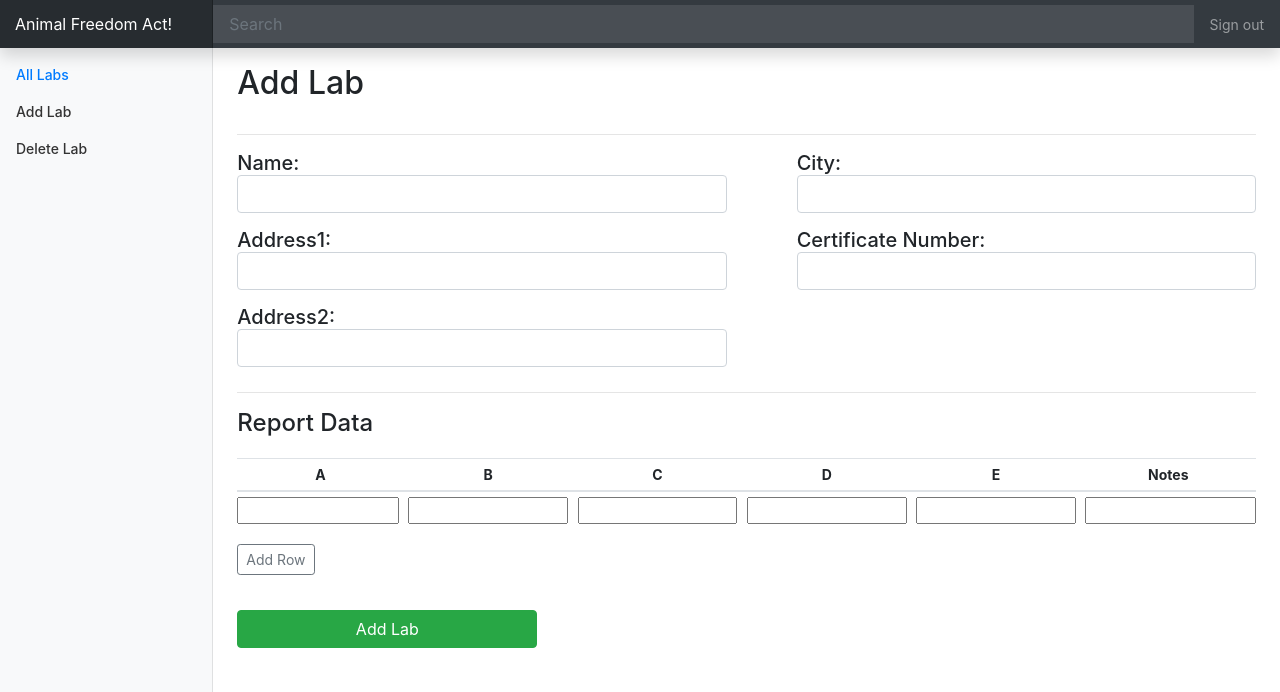
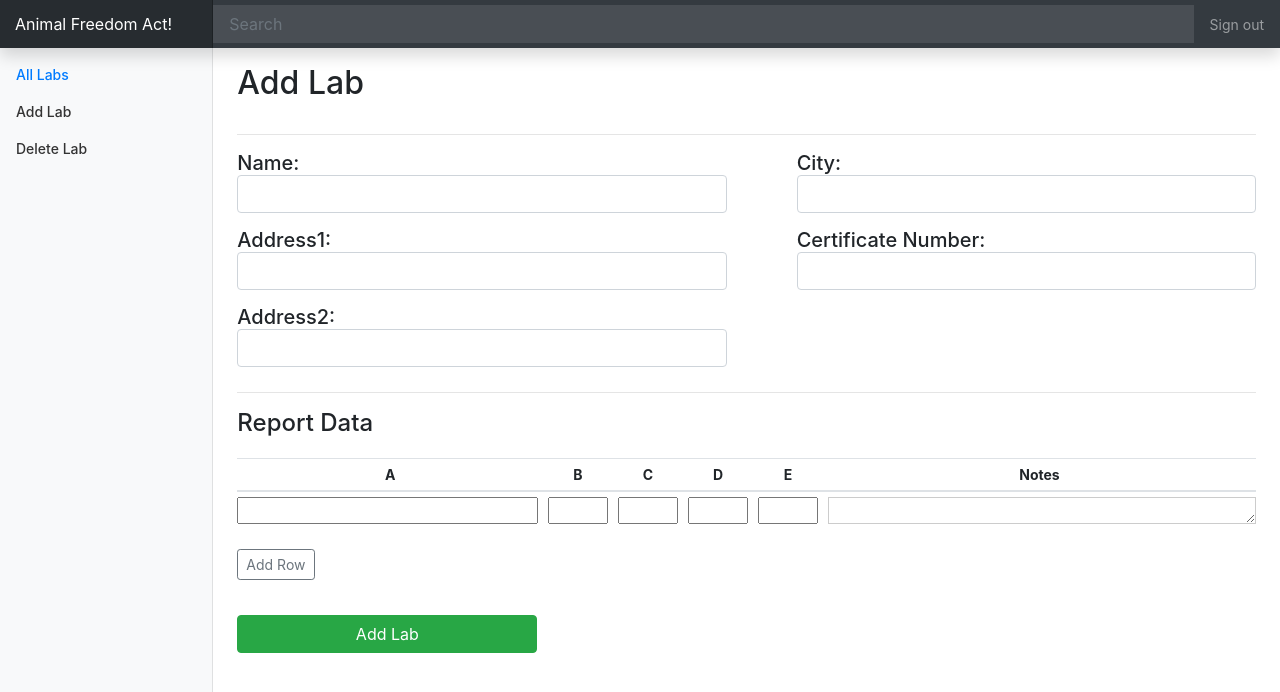
Before and after one commit to vincepreziose/afa_better, a React (Create React App) app: page /admin/lab/add in a window 1280 px wide. Shown: the top 692 px of the page. Built offline with nearby package versions, Linux system fonts and the light colour scheme; sample sign-in values are in the browser's storage.

Commit message:
feature/admin-panel + reformat reportdata row.

```diff
--- a/src/components/Admin/LabAdd/LabAdd.module.css
+++ b/src/components/Admin/LabAdd/LabAdd.module.css
@@ -30,3 +30,6 @@
 .BottomPush {
     margin-bottom: 15px;
 }
+.ReportDataNumeric {
+    width: 70px;
+}
--- a/src/components/Admin/LabAdd/index.js
+++ b/src/components/Admin/LabAdd/index.js
@@ -11,7 +11,7 @@ class LabAdd extends Component {
 
   state = {
     rows: []
-  }
+  };
 
   onSubmit = (formProps) => {
     console.log('Form Props: ', formProps)
@@ -39,18 +39,13 @@ class LabAdd extends Component {
     });
 
     reportRecord.push(
-      <tr
-        key={0}
-        style={{
-          backgroundColor: 'white'
-        }}
-      >
-        <td style={{ paddingLeft: '0' }}><input style={{ width: '100%'}} type="text"/></td>
-        <td><input style={{ width: '100%'}}  type="text"/></td>
-        <td><input style={{ width: '100%'}}  type="text"/></td>
-        <td><input style={{ width: '100%'}}  type="text"/></td>
-        <td><input style={{ width: '100%'}}  type="text"/></td>
-        <td style={{ paddingRight: '0' }}><input style={{ width: '100%'}}  type="text"/></td>
+      <tr key={0} style={{backgroundColor: 'white' }}>
+        <td style={{ paddingLeft: '0', width: '30%' }}><input style={{ width: '100%'}} type="text"/></td>
+        <td className={styles.ReportDataNumeric}><input style={{ width: '100%'}}  type="text"/></td>
+        <td className={styles.ReportDataNumeric}><input style={{ width: '100%'}}  type="text"/></td>
+        <td className={styles.ReportDataNumeric}><input style={{ width: '100%'}}  type="text"/></td>
+        <td className={styles.ReportDataNumeric}><input style={{ width: '100%'}}  type="text"/></td>
+        <td style={{ paddingRight: '0' }}><textarea style={{ width: '100%', border: '1px solid #CCCCCC'}} rows="1"></textarea></td>
       </tr>
     );
 
@@ -155,13 +150,14 @@ class LabAdd extends Component {
             <div className="btn-toolbar mb-2 mb-md-0">
               <div className="btn-group mr-2">
                 <button
+                  style={{ boxShadow: 'none'}}
                   onClick={this.handleAddRow}
                   className="btn btn-sm btn-outline-secondary">Add Row
                 </button>
               </div>
             </div>
             <div style={{ width: '300px', marginTop: '35px' }}>
-              <button type="submit" className="btn btn-block btn-success">Add Lab</button>
+              <button type="submit" style={{ boxShadow: 'none' }} className="btn btn-block btn-success">Add Lab</button>
             </div>
         </form>
       </div>
```
